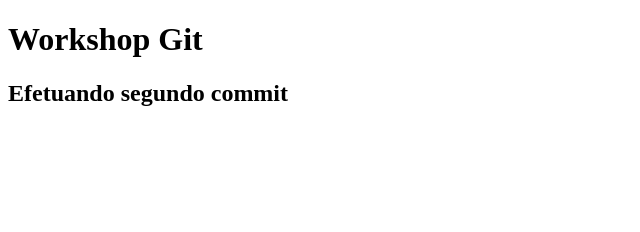
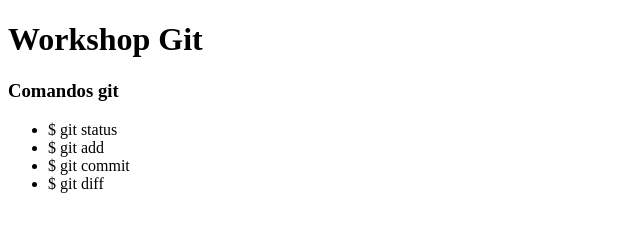
Before and after one commit to alcaf/workshop-git, a plain HTML site: page index.html in a window 1280 px wide. Shown: the whole page, without its empty margins (0-640 px from the left). Drawn offline with Linux system fonts and the light colour scheme.

Commit message:
Remove title h2 e adiciona lista de comandos
Adiciona lista de comandos git para o dia a dia

Signed-off-by: Alan Pereira <apereiranascimento@hotmail.com>

```diff
--- a/index.html
+++ b/index.html
@@ -2,6 +2,12 @@
 <html>
     <body>
         <h1>Workshop Git</h1>
-        <h2>Efetuando segundo commit</h2>
+        <h3>Comandos git</h3>
+        <ul>
+            <li>$ git status</li>
+            <li>$ git add</li>
+            <li>$ git commit</li>
+            <li>$ git diff</li>
+        </ul>
     </body>
 </html>
```
